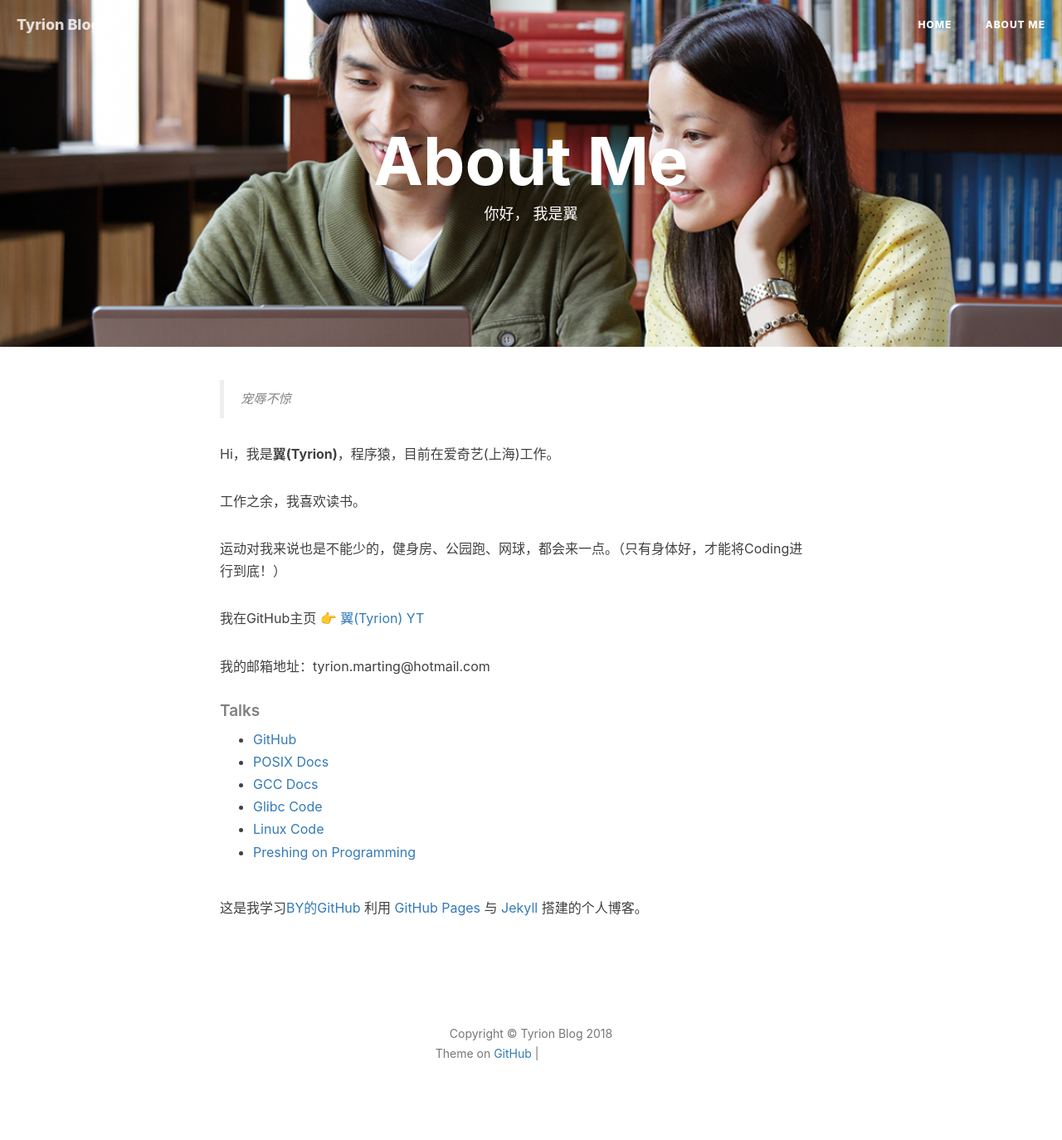
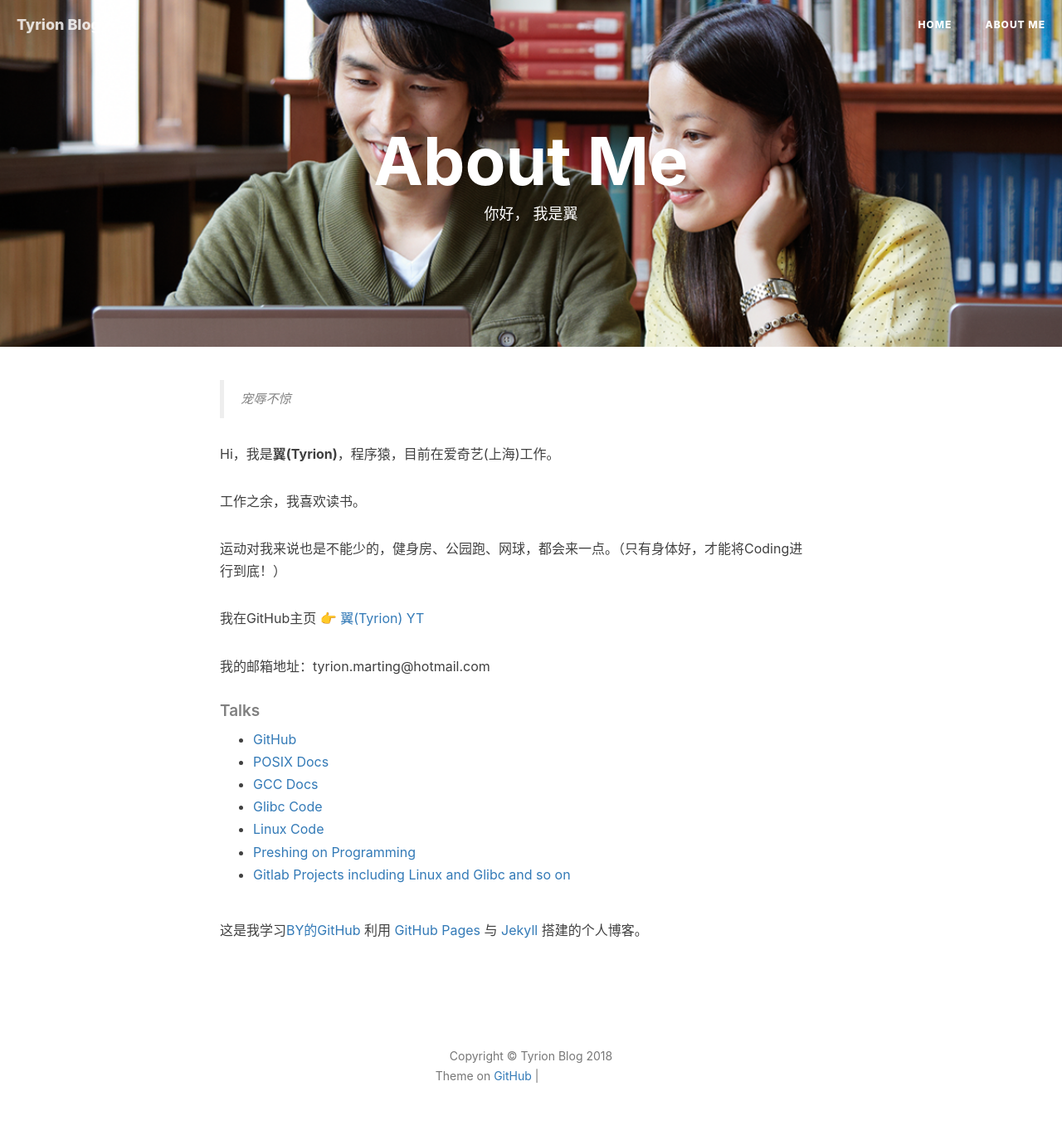
Before and after one commit to ttyrion/ttyrion.github.io, a Jekyll site: the page built from about.html, in a window 1280 px wide. Shown: the whole page at 83% size. Built offline with Jekyll 4.4.1, drawn with Linux system fonts in a browser that asks for light colours; nearby versions of some CDN libraries; comment, search, counter and statistics services are not loaded; before the commit the page ends 1347 px from its top, so only the background shows below that; grey boxes are pictures that could not be loaded.

Commit message:
gitlab projects with gcc glibc linux

```diff
--- a/about.html
+++ b/about.html
@@ -31,6 +31,7 @@ header-img: "image/bg.jpg"
         <li><a href="https://code.woboq.org/userspace/glibc/">Glibc Code</a></li>
         <li><a href="https://elixir.bootlin.com/linux/latest/source">Linux Code</a></li>
         <li><a href="http://preshing.com/archives/">Preshing on Programming</a></li>
+        <li><a href="http://git.freesa.org/groups/toolchain">Gitlab Projects including Linux and Glibc and so on</a></li>
     </ul>
 
     <p>这是我学习<a href="https://github.com/qiubaiying/qiubaiying.github.io">BY的GitHub</a> 利用 <a href="https://pages.github.com/">GitHub Pages</a> 与 <a href="http://jekyll.com.cn/">Jekyll</a> 搭建的个人博客。</p>
```
